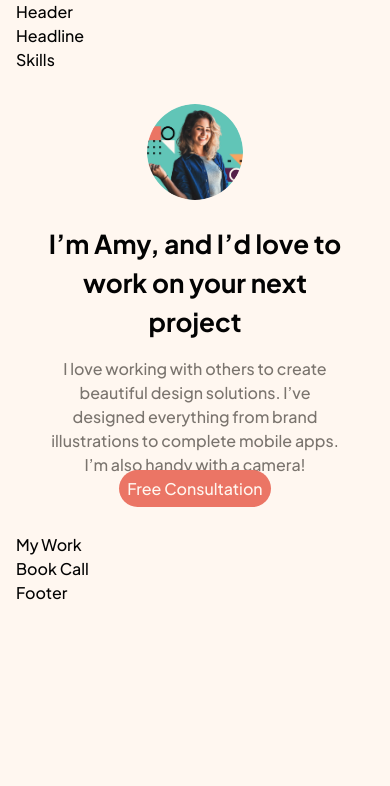
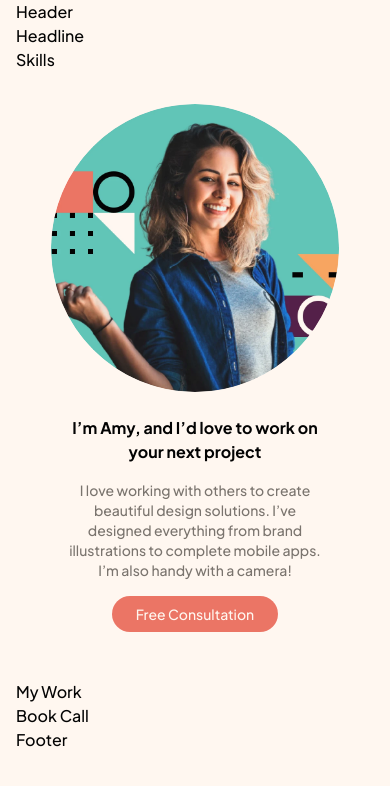
Before and after one commit to ekaspersen/industry-knowledge-ca, a website built with Vite: page index.html in a window 390 px wide. Built offline with nearby package versions, Linux system fonts and the light colour scheme.

Commit message:
pp-12 adds mobile version of about section done

```diff
--- a/index.html
+++ b/index.html
@@ -19,34 +19,34 @@
     </section>
     <section id="about-me">
       <div class="container mx-auto px-4 max-w-7xl">
-        <figure
-          class="md:flex bg-slate-100 rounded-xl p-8 md:p-0 dark:bg-slate-800"
-        >
+        <div class="md:flex rounded-xl p-8 md:p-0">
           <img
-            class="w-24 h-24 md:w-48 md:h-auto md:rounded-none rounded-full mx-auto"
+            class="w-72 h-auto md:w-48 md:h-auto md:rounded-none rounded-full mx-auto"
             src="/assets/image-amy.webp"
             alt="amy image"
-            width="300"
-            height="300"
           />
-          <figcaption class="font-medium">
-            <div class="pt-6 md:p-8 text-center md:text-left space-y-4">
-              <h2 class="text-[26px] font-bold">
+
+          <div
+            class="p-4 text-base pt-6 md:p-4 text-center md:text-left space-y-4"
+          >
+            <h2 class="font-bold">
               I’m Amy, and I’d love to work on your next project
             </h2>
-              <p class="text-gray text-[16px]">
+            <p class="mt-1 text-sm text-gray">
               I love working with others to create beautiful design solutions.
               I’ve designed everything from brand illustrations to complete
               mobile apps. I’m also handy with a camera!
             </p>
-              <a class="bg-orange text-white rounded-3xl p-2" href="#"
-                >Free Consultation</a
-              >
+            <a
+              href="#"
+              class="bg-orange text-white rounded-3xl inline-flex items-center px-6 py-2 text-sm"
+              >Free Consultation
+            </a>
           </div>
-          </figcaption>
-        </figure>
+        </div>
       </div>
     </section>
+
     <section id="my-work">
       <div class="container mx-auto px-4 max-w-7xl">My Work</div>
     </section>
```
Lines whose indentation alone changed are shown as unchanged.
